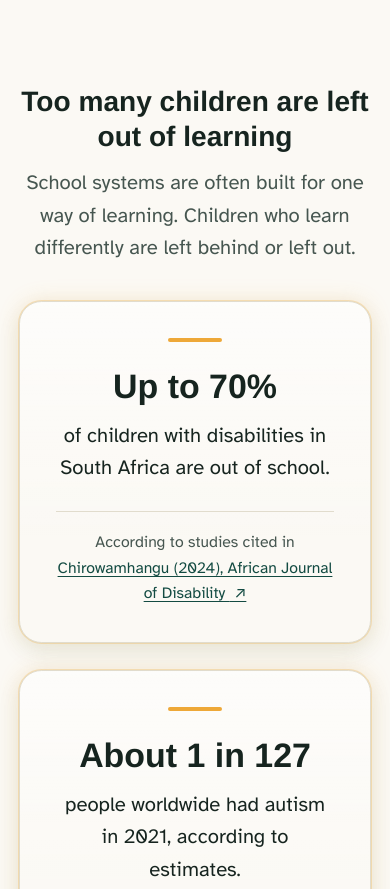
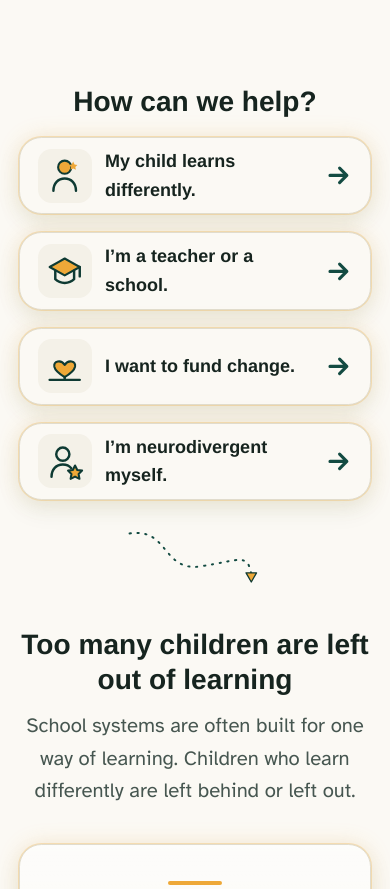
Before and after one commit to LehakoeThinane/Pholoso-Website, an Astro site: page / in a window 390 px wide. Shown: the part 1519-2408 px from the top of the page. Built offline with nearby package versions, Linux system fonts and the light colour scheme; Astro itself is replaced by a stand-in of ours; a web font is replaced by a local one.

Commit message:
feat: brief v5 part 4: How can we help? router for grown-ups
- home page: four large rows that start from the visitor's situation,
  two-tone green-and-gold icons, an arrow; the grown-up door leads here
- dashed doodle path with a triangle arrowhead between sections
- cut-out photos on blobs wait for real photos used with consent
- docs: DECISIONS 25, CHANGELOG

```diff
--- a/eslint.config.js
+++ b/eslint.config.js
@@ -6,6 +6,7 @@ export default [
     ignores: [
       'dist/',
       'dist-live/',
+      'dist-app/',
       'reference/',
       '.venv-audio/',
       '.astro/',
--- /dev/null
+++ b/src/components/DashedPath.astro
@@ -0,0 +1,49 @@
+---
+/**
+ * DashedPath: a hand-drawn dashed line with a small triangle arrowhead (the logo's triangle),
+ * leading the eye down to the next section (brief v5 §10, mood board "Grown-ups' pages").
+ * Decorative: hidden from screen readers, and hidden in Calm colours and Simplified page.
+ *
+ * Props: flip (curve the other way).
+ */
+interface Props {
+  flip?: boolean;
+}
+const { flip = false } = Astro.props;
+---
+
+<div class:list={['dashed-path doodle', { 'dashed-path--flip': flip }]} aria-hidden="true">
+  <svg viewBox="0 0 220 90" focusable="false">
+    <path class="dashed-path__line" d="M10 10 C 70 0 60 70 120 60 S 190 40 196 72" />
+    <path class="dashed-path__head" d="M188 70 L204 70 L196 84 Z" />
+  </svg>
+</div>
+
+<style>
+  .dashed-path {
+    display: flex;
+    justify-content: center;
+    margin-block: calc(-1 * var(--space-m)) calc(-1 * var(--space-xs));
+    pointer-events: none;
+  }
+  .dashed-path svg {
+    width: clamp(8rem, 18vw, 12rem);
+    height: auto;
+  }
+  .dashed-path--flip svg {
+    scale: -1 1;
+  }
+  .dashed-path__line {
+    fill: none;
+    stroke: var(--color-link);
+    stroke-width: 3;
+    stroke-linecap: round;
+    stroke-dasharray: 2 10;
+  }
+  .dashed-path__head {
+    fill: var(--gold);
+    stroke: var(--green-deep);
+    stroke-width: 2;
+    stroke-linejoin: round;
+  }
+</style>
--- /dev/null
+++ b/src/components/HelpRouter.astro
@@ -0,0 +1,197 @@
+---
+/**
+ * HelpRouter: "How can we help?" (brief v5 §10, mood board "Grown-ups' pages"). Four large
+ * rows that start from the visitor's situation rather than from our menu, each with a
+ * two-tone green-and-gold icon, plain words and an arrow.
+ *
+ * Props: id (for the heading), rows (optional: replace the default four).
+ */
+type Icon = 'child' | 'school' | 'fund' | 'self';
+interface Row {
+  href: string;
+  label: string;
+  icon: Icon;
+}
+interface Props {
+  id?: string;
+  rows?: Row[];
+}
+
+const {
+  id = 'help-router-title',
+  rows = [
+    { href: '/parent-guide/', label: 'My child learns differently.', icon: 'child' },
+    { href: '/get-involved/#schools', label: 'I’m a teacher or a school.', icon: 'school' },
+    { href: '/get-involved/#donors', label: 'I want to fund change.', icon: 'fund' },
+    { href: '/stories/', label: 'I’m neurodivergent myself.', icon: 'self' },
+  ],
+} = Astro.props;
+---
+
+<div class="router">
+  <h2 class="router__title" id={id}>
+    How can we help?
+  </h2>
+  <ul class="router__list">
+    {rows.map((r) => (
+      <li>
+        <a class="router__row" href={r.href}>
+          <span class="router__icon" aria-hidden="true">
+            <svg viewBox="0 0 44 44" focusable="false">
+              {r.icon === 'child' && (
+                <>
+                  <circle class="ri-fill" cx="22" cy="13" r="7" />
+                  <path class="ri-line" d="M10 38c0-8 5-13 12-13s12 5 12 13" />
+                  <path
+                    class="ri-accent"
+                    d="M31 7l1.5 3 3 .5-2.2 2.2.6 3.1-2.9-1.5-2.9 1.5.6-3.1-2.2-2.2 3-.5z"
+                  />
+                </>
+              )}
+              {r.icon === 'school' && (
+                <>
+                  <path class="ri-fill" d="M6 17L22 8l16 9-16 9z" />
+                  <path class="ri-line" d="M12 21v9c3 3 7 4 10 4s7-1 10-4v-9M38 17v10" />
+                </>
+              )}
+              {r.icon === 'fund' && (
+                <>
+                  <path
+                    class="ri-fill"
+                    d="M22 20c-4-6-12-4-11 2 1 5 11 11 11 11s10-6 11-11c1-6-7-8-11-2z"
+                  />
+                  <path class="ri-line" d="M6 36h32M22 33v3" />
+                </>
+              )}
+              {r.icon === 'self' && (
+                <>
+                  <circle class="ri-line" cx="20" cy="14" r="7" />
+                  <path class="ri-line" d="M8 38c0-8 5-13 12-13 4 0 7 1.5 9 4" />
+                  <path
+                    class="ri-fill"
+                    d="M33 26l2.4 4.8 5.1.7-3.7 3.6.9 5.1-4.7-2.4-4.7 2.4.9-5.1-3.7-3.6 5.1-.7z"
+                  />
+                </>
+              )}
+            </svg>
+          </span>
+          <span class="router__label">{r.label}</span>
+          <svg class="router__arrow" viewBox="0 0 24 24" aria-hidden="true" focusable="false">
+            <path d="M5 12h14M13 6l6 6-6 6" />
+          </svg>
+        </a>
+      </li>
+    ))}
+  </ul>
+</div>
+
+<style>
+  .router {
+    max-width: 44rem;
+    margin-inline: auto;
+  }
+  .router__title {
+    text-align: center;
+  }
+  .router__list {
+    display: grid;
+    gap: var(--space-s);
+    margin: 0;
+    padding: 0;
+    list-style: none;
+  }
+  .router__list li {
+    margin: 0;
+    max-width: none;
+  }
+  .router__row {
+    display: flex;
+    align-items: center;
+    gap: var(--space-s);
+    min-height: 4.25rem;
+    padding: var(--space-2xs) var(--space-m);
+    border: var(--border-width) solid var(--color-line);
+    border-radius: var(--radius-l);
+    background-color: var(--color-bg);
+    box-shadow: var(--card-glow);
+    color: var(--color-text);
+    text-decoration: none;
+  }
+  .router__row:hover {
+    box-shadow: var(--card-glow-hover);
+  }
+  .router__row:hover .router__label {
+    text-decoration: underline;
+  }
+  .router__icon {
+    display: grid;
+    flex: none;
+    place-items: center;
+    width: 3rem;
+    height: 3rem;
+    border-radius: var(--radius-m);
+    background-color: var(--color-surface);
+  }
+  .router__icon svg {
+    width: 2.3rem;
+    height: 2.3rem;
+  }
+  .ri-fill {
+    fill: var(--gold);
+    stroke: var(--green-deep);
+    stroke-width: 2.2;
+    stroke-linejoin: round;
+  }
+  .ri-line {
+    fill: none;
+    stroke: var(--green-deep);
+    stroke-width: 2.6;
+    stroke-linecap: round;
+    stroke-linejoin: round;
+  }
+  .ri-accent {
+    fill: var(--gold);
+  }
+  .router__label {
+    flex: 1;
+    font-size: var(--step-1);
+    font-weight: 700;
+    text-align: left;
+  }
+  .router__arrow {
+    flex: none;
+    width: 1.6rem;
+    height: 1.6rem;
+    fill: none;
+    stroke: var(--color-link);
+    stroke-width: 2.6;
+    stroke-linecap: round;
+    stroke-linejoin: round;
+  }
+  /* Phones: a little more room for the words */
+  @media (max-width: 30rem) {
+    .router__row {
+      gap: var(--space-xs);
+      padding-inline: var(--space-s);
+    }
+    .router__label {
+      font-size: var(--step-0);
+    }
+  }
+  :global([data-anim]) .router__row {
+    transition:
+      translate 0.15s ease-out,
+      box-shadow 0.15s ease-out;
+  }
+  @media (hover: hover) {
+    :global([data-anim]) .router__row:hover {
+      translate: 0 -2px;
+    }
+  }
+  /* High contrast and forced colours: plain outlines */
+  :global([data-theme='contrast']) .ri-fill,
+  :global([data-theme='contrast']) .ri-accent {
+    fill: var(--color-bg);
+    stroke: var(--color-text);
+  }
+</style>
--- a/src/pages/index.astro
+++ b/src/pages/index.astro
@@ -6,6 +6,8 @@ import CardGrid from '../components/CardGrid.astro';
 import ExternalLink from '../components/ExternalLink.astro';
 import GuideDemo from '../components/guide/GuideDemo.astro';
 import { coach } from '../config/coach';
+import DashedPath from '../components/DashedPath.astro';
+import HelpRouter from '../components/HelpRouter.astro';
 import Hero from '../components/Hero.astro';
 import Photo from '../components/Photo.astro';
 import Quote from '../components/Quote.astro';
@@ -83,7 +85,7 @@ const ngo = {
       </li>
       <li>
         <DoorCard
-          href="#our-work"
+          href="#help"
           who="I’m a grown-up"
           action="Find out about our work"
           variant="grown-up"
@@ -91,6 +93,11 @@ const ngo = {
       </li>
     </ul>
   </nav>
+
+  <Section id="help" labelledby="help-router-title">
+    <HelpRouter />
+  </Section>
+  <DashedPath />
 
   <Section id="our-work" labelledby="problem-title">
     <SectionHeading
--- a/tsconfig.json
+++ b/tsconfig.json
@@ -4,6 +4,7 @@
   "exclude": [
     "dist",
     "dist-live",
+    "dist-app",
     "reference",
     "node_modules",
     "test-results",
```
Also changed, not shown: docs/DECISIONS.md (+17 -0 lines), tests/e2e/pages.spec.ts (+6 -2 lines), docs/CHANGELOG.md, 2 other files.
